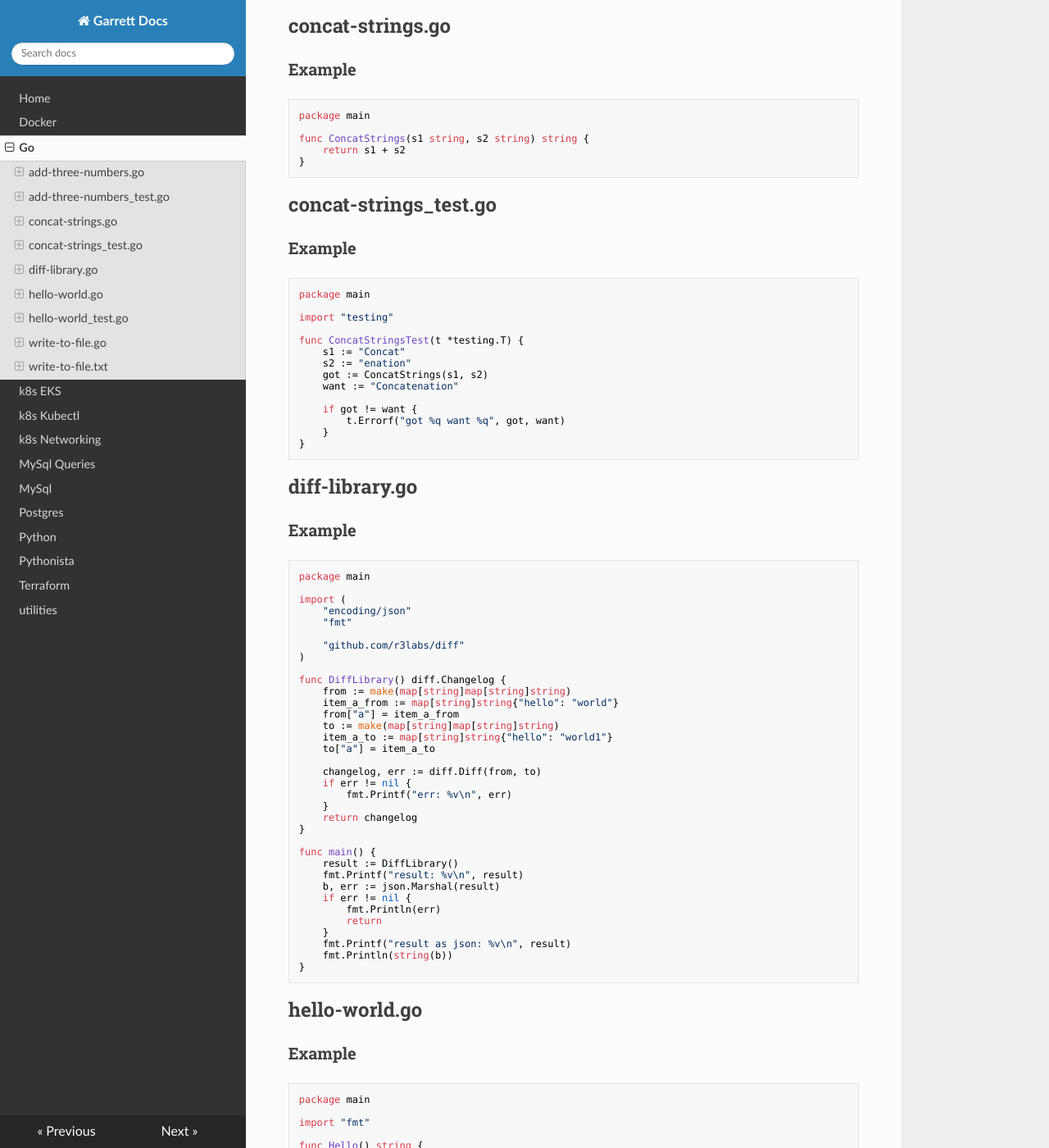
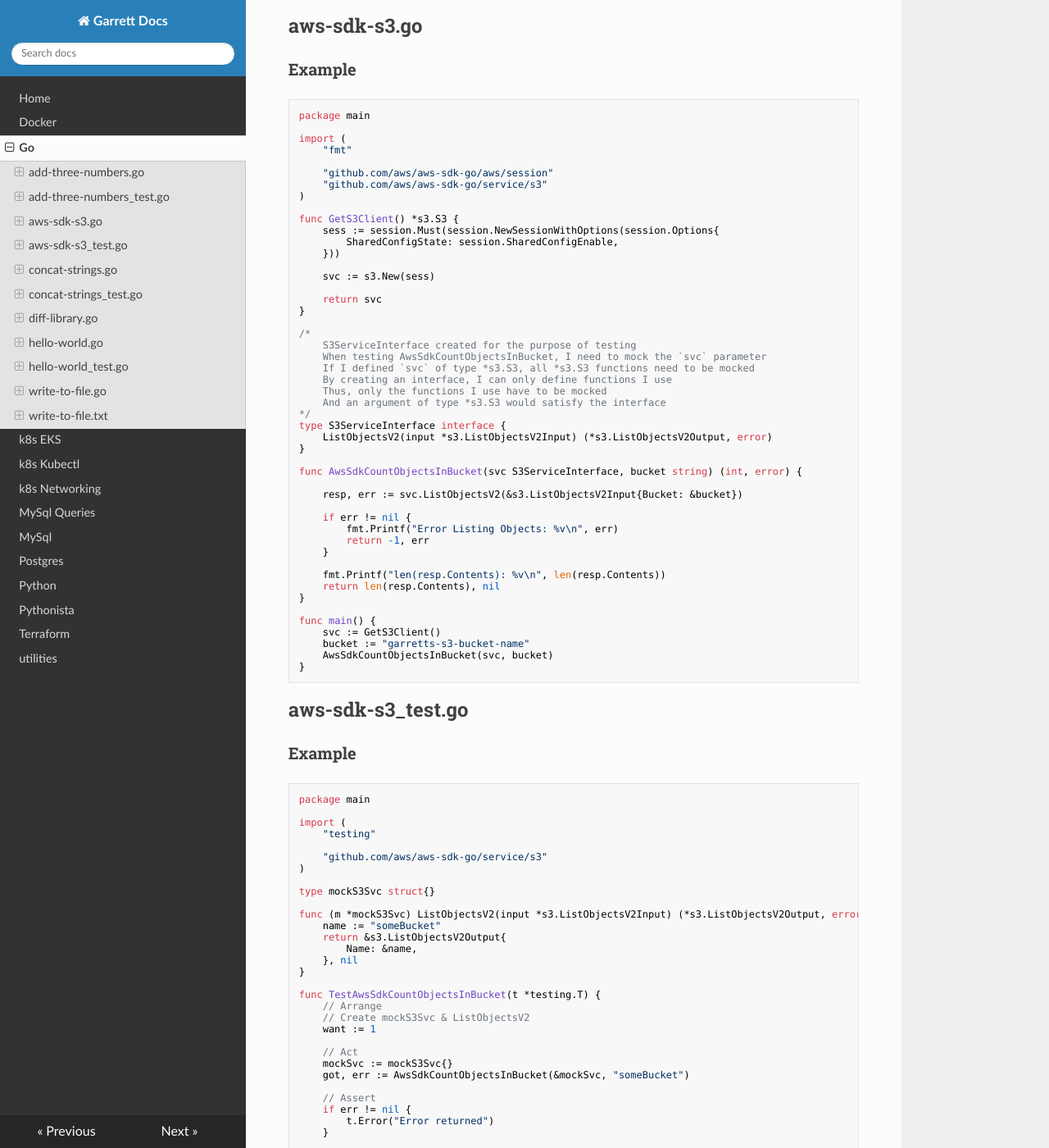
Before and after one commit to gsweene2/garrett-mkdocs, an MkDocs documentation site: the page built from docs/go.md, in a window 1280 px wide and 1400 px high, scrolled down 793 px. Shown: the whole window at 82% size. Built offline with MkDocs 1.6.1, drawn with Linux system fonts in a browser that asks for light colours; nearby versions of some CDN libraries; some of the changed text lies outside the part shown.

Commit message:
Go: AWS SDK Go additions (#5)

````diff
--- a/docs/go.md
+++ b/docs/go.md
@@ -30,6 +30,106 @@ func AddThreeNumbersTest(t *testing.T) {
 	n3 := 5
 	got := AddThreeNumbers(n1, n2, n3)
 	want := 12
+
+	if got != want {
+		t.Errorf("got %q want %q", got, want)
+	}
+}
+```
+
+
+## aws-sdk-s3.go
+
+### Example
+
+```go
+package main
+
+import (
+	"fmt"
+
+	"github.com/aws/aws-sdk-go/aws/session"
+	"github.com/aws/aws-sdk-go/service/s3"
+)
+
+func GetS3Client() *s3.S3 {
+	sess := session.Must(session.NewSessionWithOptions(session.Options{
+		SharedConfigState: session.SharedConfigEnable,
+	}))
+
+	svc := s3.New(sess)
+
+	return svc
+}
+
+/*
+	S3ServiceInterface created for the purpose of testing
+	When testing AwsSdkCountObjectsInBucket, I need to mock the `svc` parameter
+	If I defined `svc` of type *s3.S3, all *s3.S3 functions need to be mocked
+	By creating an interface, I can only define functions I use
+	Thus, only the functions I use have to be mocked
+	And an argument of type *s3.S3 would satisfy the interface
+*/
+type S3ServiceInterface interface {
+	ListObjectsV2(input *s3.ListObjectsV2Input) (*s3.ListObjectsV2Output, error)
+}
+
+func AwsSdkCountObjectsInBucket(svc S3ServiceInterface, bucket string) (int, error) {
+
+	resp, err := svc.ListObjectsV2(&s3.ListObjectsV2Input{Bucket: &bucket})
+
+	if err != nil {
+		fmt.Printf("Error Listing Objects: %v\n", err)
+		return -1, err
+	}
+
+	fmt.Printf("len(resp.Contents): %v\n", len(resp.Contents))
+	return len(resp.Contents), nil
+}
+
+func main() {
+	svc := GetS3Client()
+	bucket := "garretts-s3-bucket-name"
+	AwsSdkCountObjectsInBucket(svc, bucket)
+}
+```
+
+
+## aws-sdk-s3_test.go
+
+### Example
+
+```go
+package main
+
+import (
+	"testing"
+
+	"github.com/aws/aws-sdk-go/service/s3"
+)
+
+type mockS3Svc struct{}
+
+func (m *mockS3Svc) ListObjectsV2(input *s3.ListObjectsV2Input) (*s3.ListObjectsV2Output, error) {
+	name := "someBucket"
+	return &s3.ListObjectsV2Output{
+		Name: &name,
+	}, nil
+}
+
+func TestAwsSdkCountObjectsInBucket(t *testing.T) {
+	// Arrange
+	// Create mockS3Svc & ListObjectsV2
+	want := 1
+
+	// Act
+	mockSvc := mockS3Svc{}
+	got, err := AwsSdkCountObjectsInBucket(&mockSvc, "someBucket")
+
+	// Assert
+	if err != nil {
+		t.Error("Error returned")
+	}
 
 	if got != want {
 		t.Errorf("got %q want %q", got, want)
@@ -81,7 +181,6 @@ func ConcatStringsTest(t *testing.T) {
 package main
 
 import (
-	"encoding/json"
 	"fmt"
 
 	"github.com/r3labs/diff"
@@ -102,17 +201,17 @@ func DiffLibrary() diff.Changelog {
 	return changelog
 }
 
-func main() {
-	result := DiffLibrary()
-	fmt.Printf("result: %v\n", result)
-	b, err := json.Marshal(result)
-	if err != nil {
-		fmt.Println(err)
-		return
-	}
-	fmt.Printf("result as json: %v\n", result)
-	fmt.Println(string(b))
-}
+// func main() {
+// 	result := DiffLibrary()
+// 	fmt.Printf("result: %v\n", result)
+// 	b, err := json.Marshal(result)
+// 	if err != nil {
+// 		fmt.Println(err)
+// 		return
+// 	}
+// 	fmt.Printf("result as json: %v\n", result)
+// 	fmt.Println(string(b))
+// }
 ```
 
 
````
Also changed, not shown: other parts of docs/go.md (+1 -0 lines).
